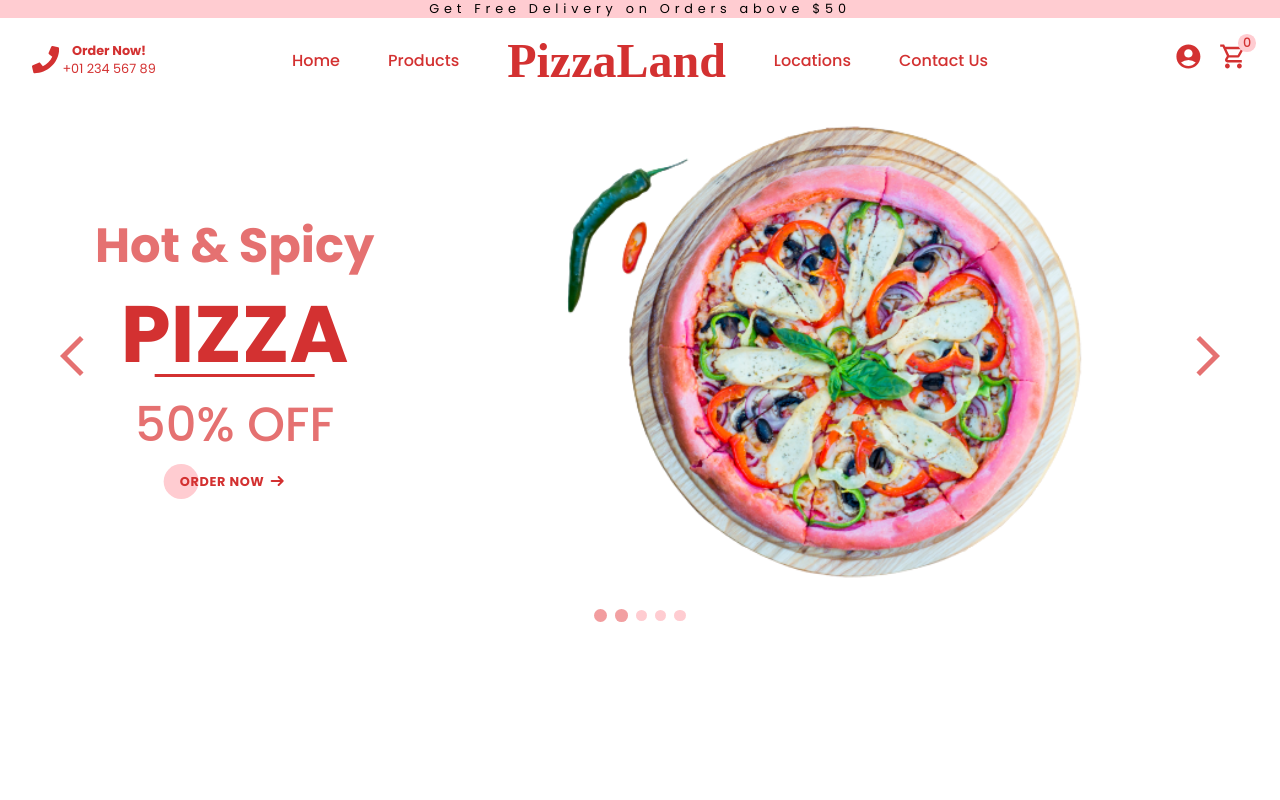
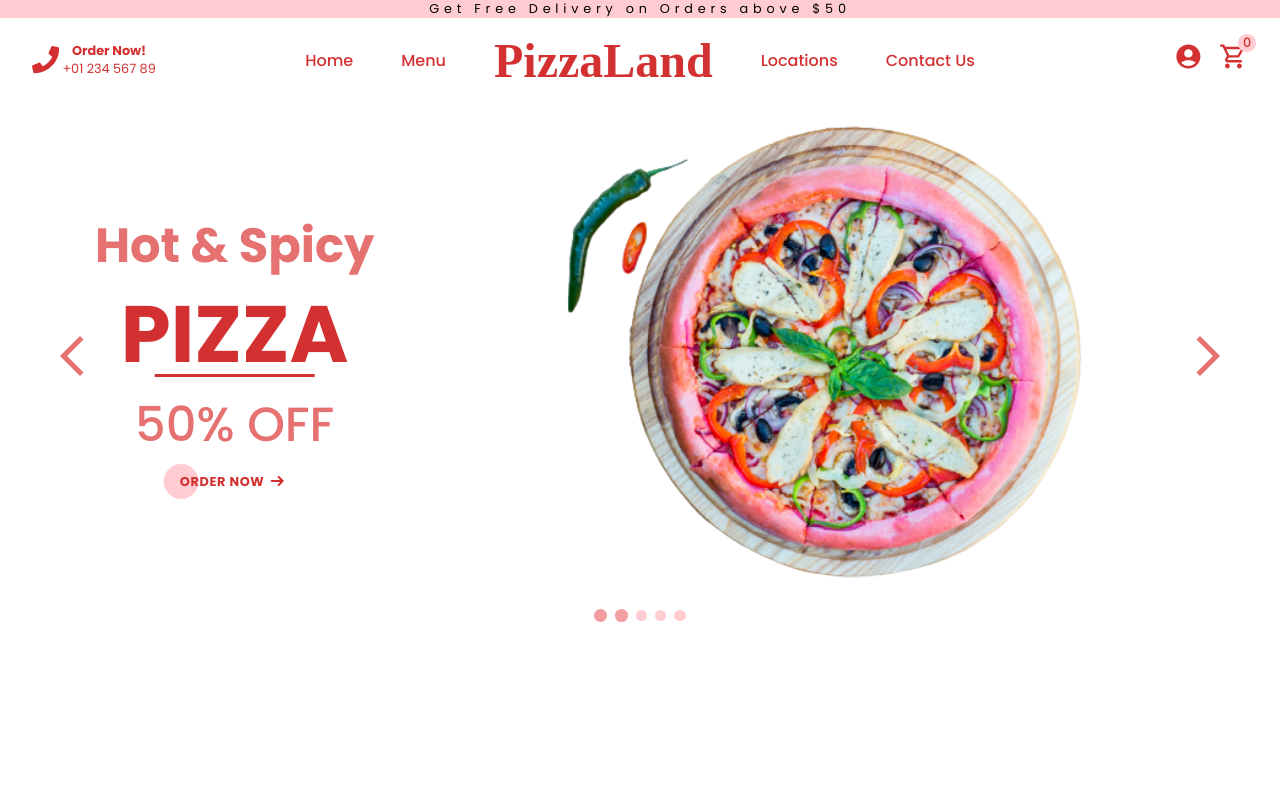
Before and after one commit to zeetaen1989/pizza-delivery, a Next.js app: page / in a window 1280 px wide. Shown: the top 800 px of the page. Built offline with nearby package versions, Linux system fonts and the light colour scheme; no server answers; the database is empty; a web font is replaced by a local one.

Commit message:
feat: Navbar link item name modified to Menu from Products and href also modified

```diff
--- a/components/templates/Navbar/Navbar.jsx
+++ b/components/templates/Navbar/Navbar.jsx
@@ -45,8 +45,8 @@ const Navbar = () => {
             </Link>
           </li>
           <li>
-            <Link href="/products" passHref>
-              <a className={styles.center__links}>Products</a>
+            <Link href="/menu" passHref>
+              <a className={styles.center__links}>Menu</a>
             </Link>
           </li>
         </ul>
```
